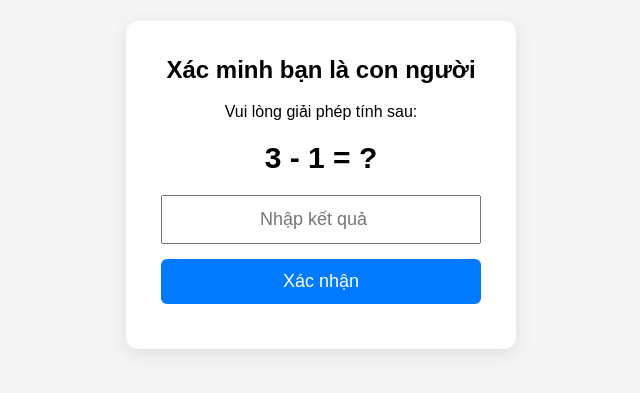
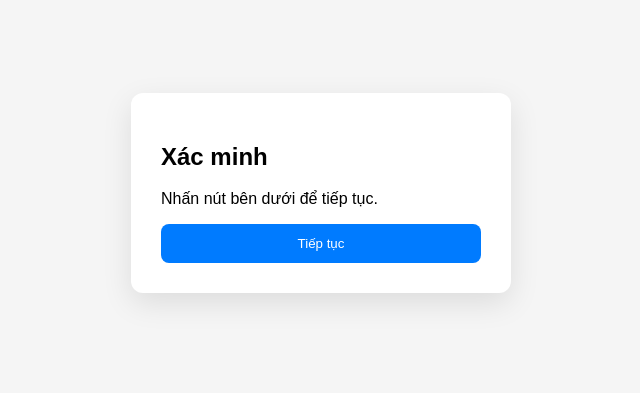
Before and after one commit to hcmttri-glitch/testlinknew, a plain HTML site: page index.html in a window 1280 px wide. Shown: the part 215-608 px from the top of the page, without its empty margins (319-959 px from the left). Drawn offline with Linux system fonts and the light colour scheme.

Commit message:
Update index.html

```diff
--- a/index.html
+++ b/index.html
@@ -3,135 +3,95 @@
 <head>
 <meta charset="UTF-8">
 <meta name="viewport" content="width=device-width, initial-scale=1.0">
-<title>Xác minh người dùng</title>
+<title>Xác minh</title>
 
 <style>
 body{
-    margin:0;
-    height:100vh;
+    font-family:Arial,sans-serif;
     display:flex;
     justify-content:center;
     align-items:center;
+    height:100vh;
     background:#f5f5f5;
-    font-family:Arial,sans-serif;
 }
 
 .box{
-    background:#fff;
-    padding:35px;
+    background:white;
+    padding:30px;
     border-radius:12px;
-    box-shadow:0 5px 20px rgba(0,0,0,.1);
-    text-align:center;
+    box-shadow:0 10px 30px rgba(0,0,0,.1);
     width:320px;
-}
-
-h2{
-    margin-top:0;
-}
-
-#question{
-    font-size:30px;
-    font-weight:bold;
-    margin:20px 0;
 }
 
 input{
     width:100%;
     padding:12px;
-    font-size:18px;
-    text-align:center;
+    margin:10px 0;
     box-sizing:border-box;
 }
 
 button{
-    margin-top:15px;
     width:100%;
     padding:12px;
-    font-size:18px;
+    border:none;
+    background:#007bff;
+    color:white;
+    border-radius:8px;
     cursor:pointer;
-    background:#007bff;
-    color:#fff;
-    border:none;
-    border-radius:6px;
 }
 
-#error{
-    color:red;
-    margin-top:10px;
+button:hover{
+    background:#0056b3;
+}
+
+/* Honeypot */
+.hp{
+    position:absolute;
+    left:-9999px;
+    opacity:0;
 }
 </style>
+</head>
 
-</head>
 <body>
 
 <div class="box">
-    <h2>Xác minh bạn là con người</h2>
-    <p>Vui lòng giải phép tính sau:</p>
+<h2>Xác minh</h2>
 
-    <div id="question"></div>
+<form id="verifyForm">
 
-    <input type="number" id="answer" placeholder="Nhập kết quả">
+    <!-- Honeypot -->
+    <input
+        class="hp"
+        type="text"
+        name="website"
+        autocomplete="off"
+        tabindex="-1">
 
-    <button onclick="checkAnswer()">Xác nhận</button>
+    <p>Nhấn nút bên dưới để tiếp tục.</p>
 
-    <div id="error"></div>
+    <button type="submit">Tiếp tục</button>
+
+</form>
 </div>
 
 <script>
+document.getElementById("verifyForm").addEventListener("submit", function(e){
 
-let correctAnswer = 0;
+    e.preventDefault();
 
-// Các phép tính có kết quả từ 2 đến 5
-const questions = [
-    [1,1,'+'], //2
-    [1,2,'+'], //3
-    [2,2,'+'], //4
-    [2,3,'+'], //5
-    [3,1,'-'], //2
-    [4,1,'-'], //3
-    [5,1,'-'], //4
-    [5,3,'-']  //2
-];
+    const honeypot = document.querySelector('input[name="website"]');
 
-function generateQuestion(){
+    // Bot thường sẽ điền vào ô này
+    if(honeypot.value.trim() !== ""){
+        alert("Xác minh thất bại.");
+        return;
+    }
 
-    const q = questions[Math.floor(Math.random()*questions.length)];
+    // Người dùng bình thường
+    window.location.href = "https://phuclong.com.vn/";
 
-    document.getElementById("question").innerHTML =
-        `${q[0]} ${q[2]} ${q[1]} = ?`;
-
-    correctAnswer = q[2] === "+"
-        ? q[0]+q[1]
-        : q[0]-q[1];
-
-    document.getElementById("answer").value="";
-    document.getElementById("error").innerHTML="";
-}
-
-function checkAnswer(){
-
-    const value = Number(document.getElementById("answer").value);
-
-    if(value === correctAnswer){
-
-        window.location.href="https://phuclong.com.vn/";
-
-    }else{
-
-        document.getElementById("error").innerHTML="Sai rồi, vui lòng thử lại.";
-        generateQuestion();
-
-    }
-}
-
-generateQuestion();
-
-document.getElementById("answer").addEventListener("keypress",function(e){
-    if(e.key==="Enter"){
-        checkAnswer();
-    }
 });
-
 </script>
 
 </body>
```
